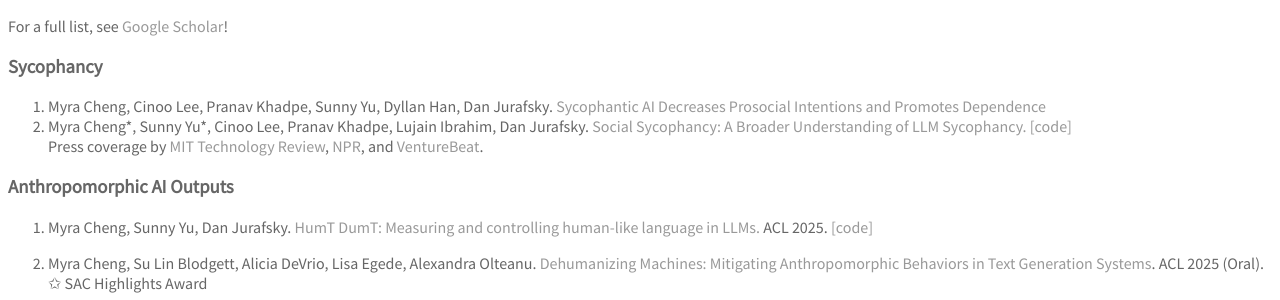
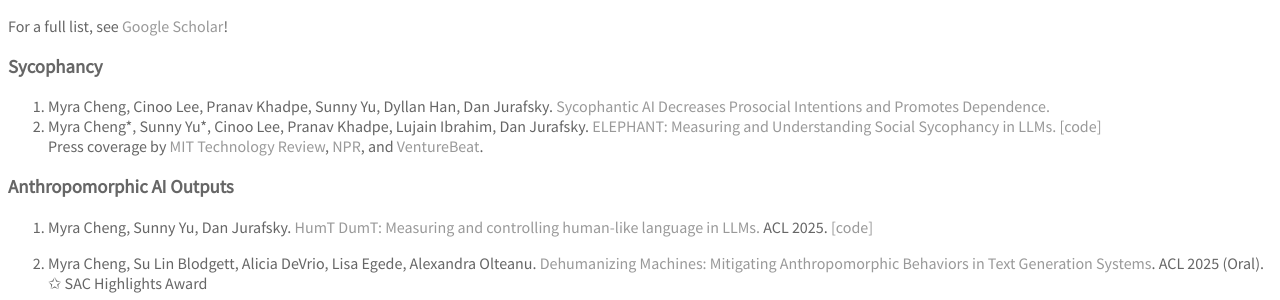
Before and after one commit to myracheng/myracheng.github.io, a Jekyll site: the page built from research.md, in a window 1280 px wide. Shown: the part 307-607 px from the top of the page. Built offline with Jekyll 4.4.1, drawn with Linux system fonts in a browser that asks for light colours; some web fonts are replaced; our own code applies the rules of GitHub Pages for plain Markdown files.

Commit message:
Update research.md

```diff
--- a/research.md
+++ b/research.md
@@ -4,8 +4,9 @@ For a full list, see [Google Scholar](https://scholar.google.com/citations?user=
 
 ### Sycophancy
 1. Myra Cheng, Cinoo Lee, Pranav Khadpe, Sunny Yu, Dyllan Han, Dan Jurafsky. [Sycophantic AI Decreases Prosocial Intentions and
-Promotes Dependence](https://arxiv.org/pdf/2510.01395?)
-2. Myra Cheng\*, Sunny Yu\*, Cinoo Lee, Pranav Khadpe, Lujain Ibrahim, Dan Jurafsky. [Social Sycophancy: A Broader Understanding of LLM Sycophancy.](https://arxiv.org/pdf/2505.13995) <span class="subline">[[code]](https://github.com/myracheng/elephant)</span>
+Promotes Dependence.](https://arxiv.org/pdf/2510.01395?)
+2. Myra Cheng\*, Sunny Yu\*, Cinoo Lee, Pranav Khadpe, Lujain Ibrahim, Dan Jurafsky. [ELEPHANT: Measuring and Understanding Social
+Sycophancy in LLMs.](https://arxiv.org/pdf/2505.13995) <span class="subline">[[code]](https://github.com/myracheng/elephant)</span>
 <span class="subline">Press coverage by [MIT Technology Review](https://www.technologyreview.com/2025/05/30/1117551/this-benchmark-used-reddits-aita-to-test-how-much-ai-models-suck-up-to-us/), [NPR](https://www.npr.org/2025/08/05/nx-s1-5490447/ai-chatgpt-couples-therapy-advice), and [VentureBeat](https://venturebeat.com/ai/after-gpt-4o-backlash-researchers-benchmark-models-on-moral-endorsement-find-sycophancy-persists-across-the-board/).</span>
 
 ### Anthropomorphic AI Outputs
```
